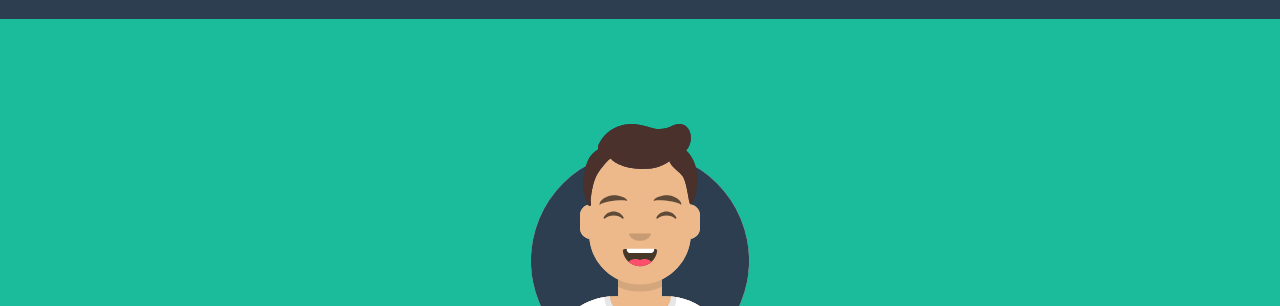
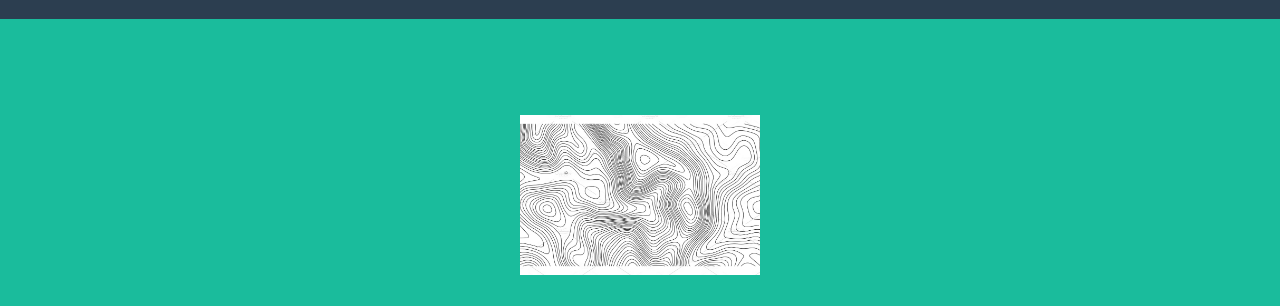
Before and after one commit to gkiriacos/COOLAB, a plain HTML site: page index.html in a window 1280 px wide. Shown: the part 85-391 px from the top of the page. Drawn offline with nearby package versions, Linux system fonts and the light colour scheme.

Commit message:
Update index.html
change avatar image

```diff
--- a/index.html
+++ b/index.html
@@ -38,7 +38,7 @@
         <header class="masthead bg-primary text-white text-center">
             <div class="container d-flex align-items-center flex-column">
                 <!-- Masthead Avatar Image-->
-                <img class="masthead-avatar mb-5" src="assets/img/avataaars.svg" alt="..." />
+                <img class="masthead-avatar mb-5" src="assets/img/map image.avif" alt="..." />
                 <!-- Masthead Heading-->
                 <h1 class="masthead-heading text-uppercase mb-0">Final GIS Lab Report!</h1>
                 <!-- Icon Divider-->
```
